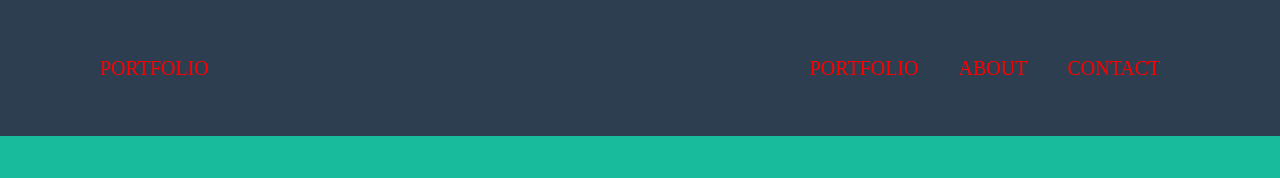
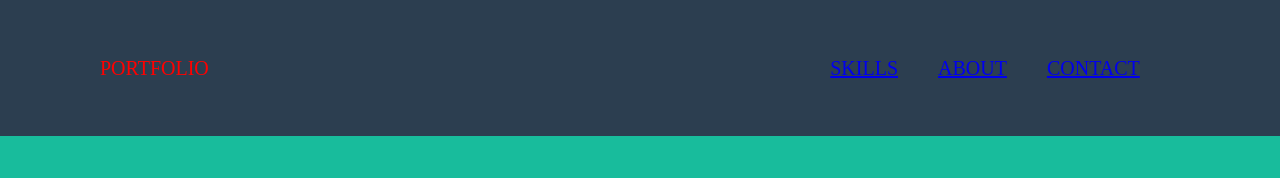
Before and after one commit to rr-manu/rr-manu.github.io, a plain HTML site: page index.html in a window 1280 px wide. Shown: the top 178 px of the page. Drawn offline with Linux system fonts and the light colour scheme.

Commit message:
Update index.html

```diff
--- a/index.html
+++ b/index.html
@@ -20,9 +20,9 @@
         </div>
 
         <div class="navDetails">
-            <div>PORTFOLIO</div>
-            <div>ABOUT</div>
-            <div>CONTACT</div>
+            <div><a href="#SKILLS">SKILLS</a></div>
+            <div><a href="#ABOUT">ABOUT</a></div>
+            <div><a href="#CONTACT">CONTACT</a></div>
         </div>
     </div>
 
@@ -50,7 +50,7 @@
 
 
     <!-- SKILLS AND PROJECTS -->
-    <div class="skills">
+    <div id="SKILLS" class="skills">
         <div class="skillsHead">
             PROJECTS AND SKILLS
         </div>
@@ -81,7 +81,7 @@
         </div>
 
         <div>
-            <div>
+            <div id="CONTACT">
                 CONTACT
             </div>
             <div style="margin-top:1em;">
@@ -90,7 +90,7 @@
         </div>
 
         <div>
-            <div>
+            <div id="ABOUT">
                 About ME
             </div>
 
```
